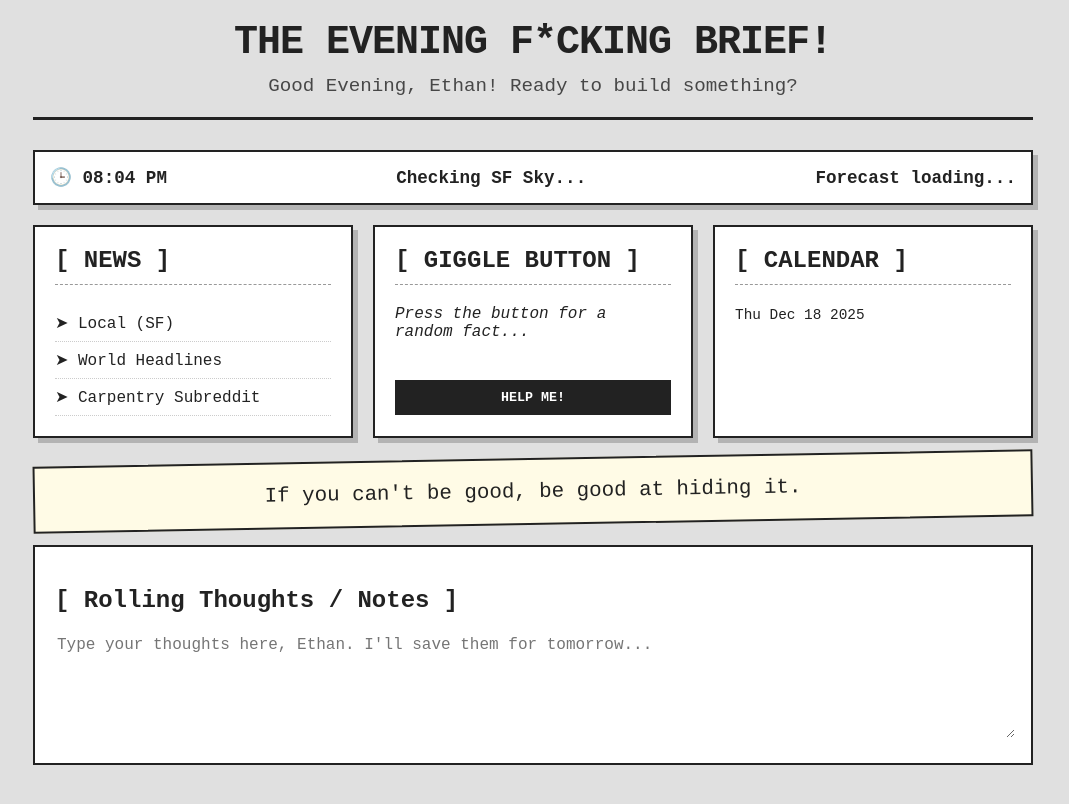
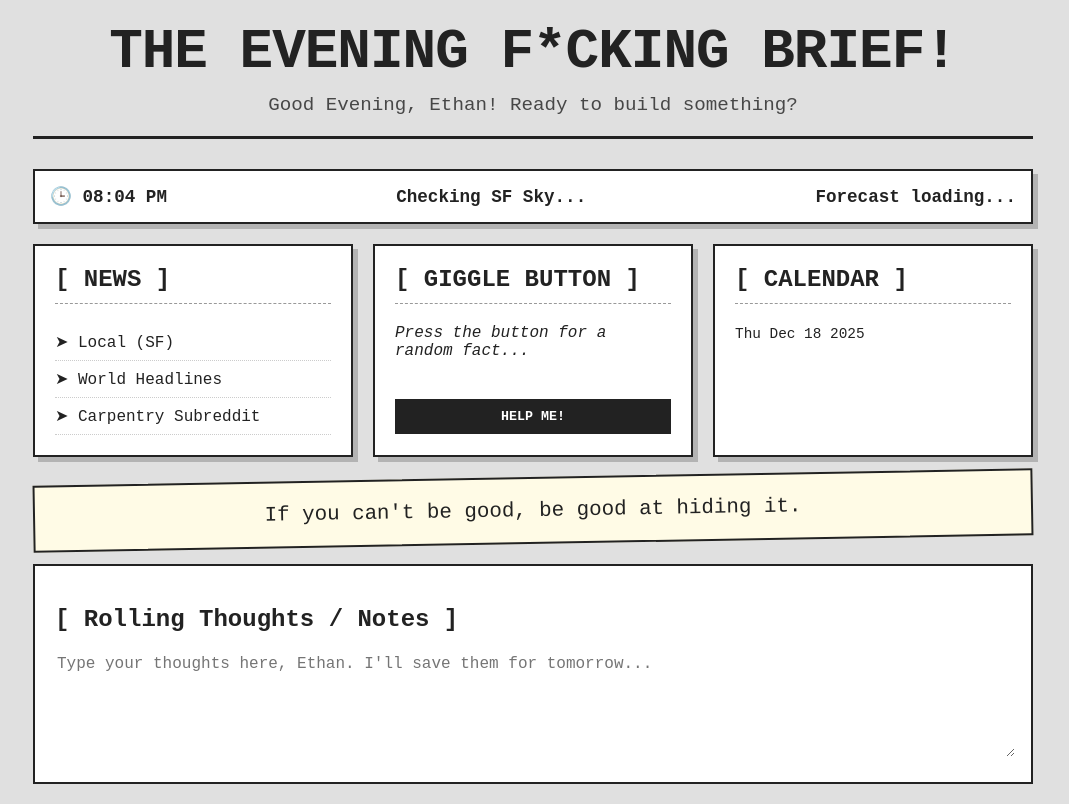
Before and after one commit to elmreks/mb2, a plain HTML site: page index.html in a window 1280 px wide. Shown: the whole page, without its empty margins (107-1176 px from the left). Drawn offline with Linux system fonts and the light colour scheme; no server answers.

Commit message:
Increase h1 font size and fix profanity

```diff
--- a/index.html
+++ b/index.html
@@ -38,7 +38,7 @@
             padding-bottom: 20px;
             margin-bottom: 10px;
         }
-        h1 { margin: 0; font-size: 2.5rem; text-transform: uppercase; letter-spacing: -1px; }
+        h1 { margin: 0; font-size: 3.5rem; text-transform: uppercase; letter-spacing: -1px; }
         .sub-head { font-size: 1.2rem; margin-top: 10px; opacity: 0.8; }
 
         /* --- INFO BAR (Time | Weather) --- */
@@ -137,7 +137,7 @@
 <div class="container">
 
     <header>
-        <h1 id="main-title">The Morning F*cking Brief!</h1>
+        <h1 id="main-title">The Morning Fucking Brief!</h1>
         <div class="sub-head" id="greeting">Good Morning, Ethan! How goes the hammer swinging?</div>
     </header>
 
```
